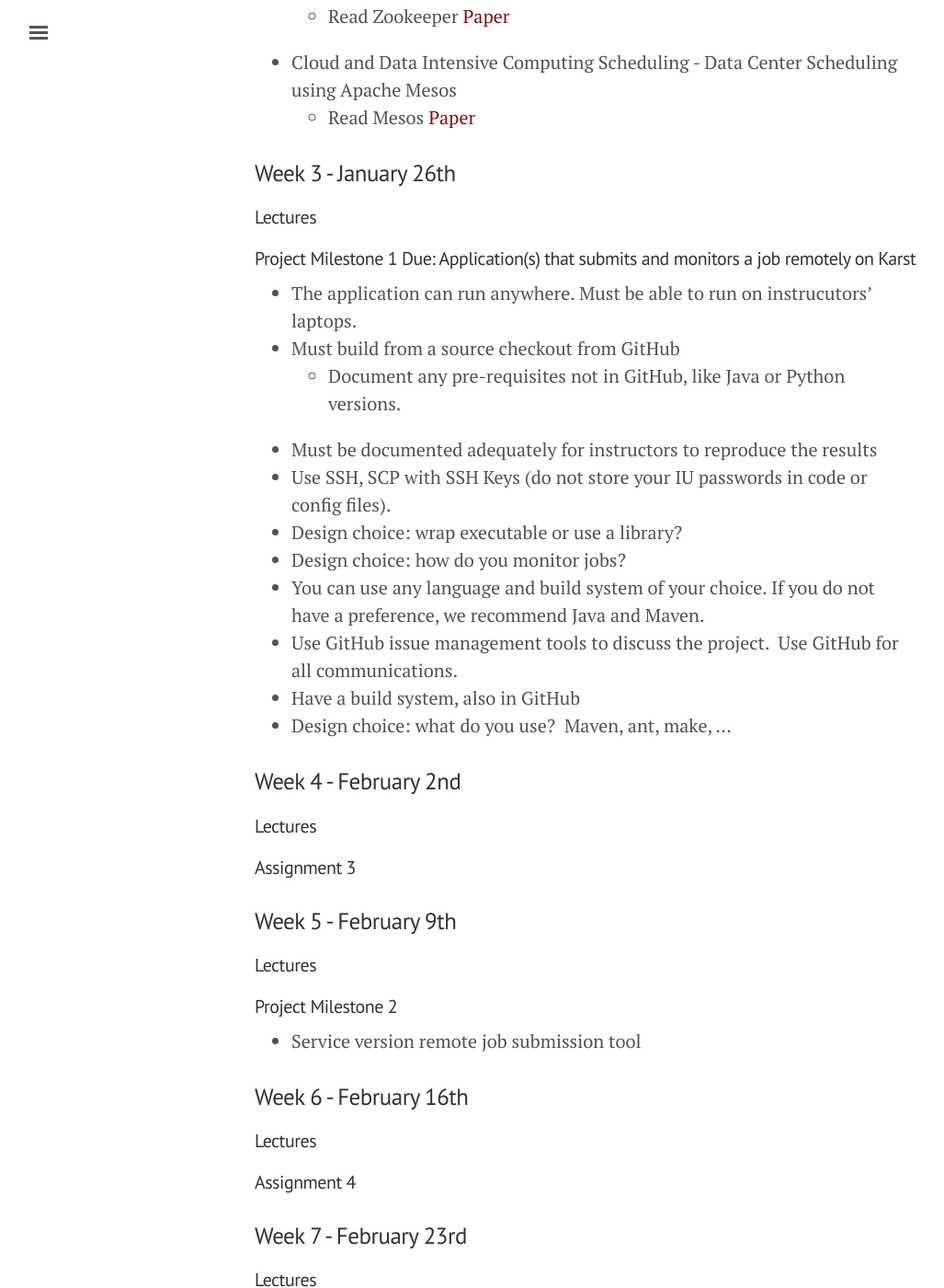
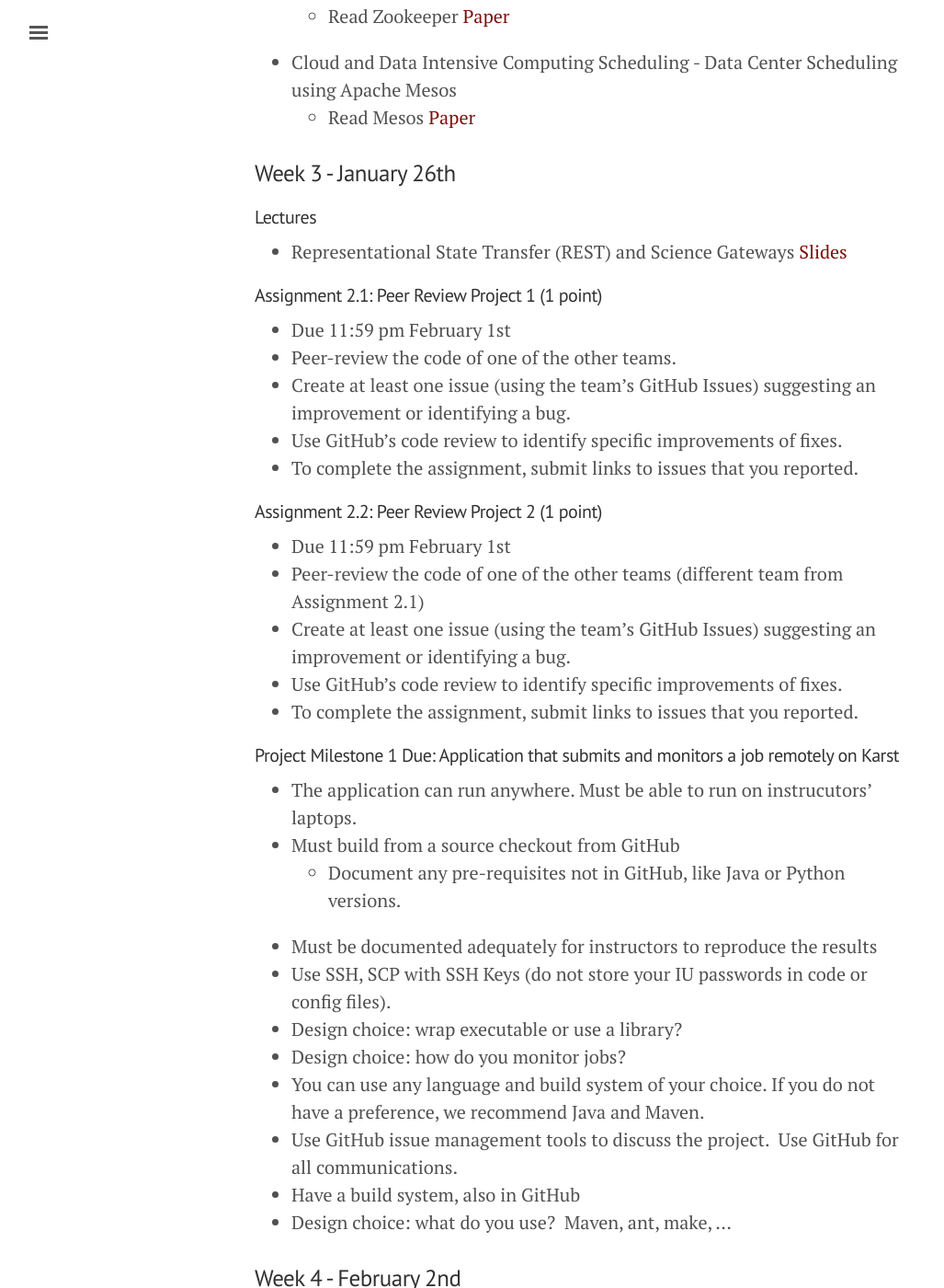
Before and after one commit to airavata-courses/airavata-courses.github.io, a Jekyll site: the page built from index.md, in a window 1280 px wide and 1400 px high, scrolled down 4218 px. Shown: the whole window at 92% size, without its empty margins (3-1030 px from the left). Built offline with Jekyll 4.4.1, drawn with Linux system fonts in a browser that asks for light colours; the list of posts is cut into pages by our own code; some of the changed text lies outside the part shown.

Commit message:
Updating page for Week 3, adding REST slides

```diff
--- a/index.md
+++ b/index.md
@@ -102,8 +102,23 @@ Students should be familiar with Linux and Unix operating systems, basic network
 ###  Week 3 - January 26th
 
 #### Lectures
+* Representational State Transfer (REST) and Science Gateways [Slides]({{ site.url }}public/slides/Week3-REST-ScienceGateways.pdf)
 
-#### Project Milestone 1 Due: Application(s) that submits and monitors a job remotely on Karst
+#### Assignment 2.1: Peer Review Project 1 (1 point)
+* Due 11:59 pm February 1st
+* Peer-review the code of one of the other teams.
+* Create at least one issue (using the team's GitHub Issues) suggesting an improvement or identifying a bug.
+* Use GitHub's code review to identify specific improvements of fixes.
+* To complete the assignment, submit links to issues that you reported.
+
+#### Assignment 2.2: Peer Review Project 2 (1 point)
+* Due 11:59 pm February 1st
+* Peer-review the code of one of the other teams (different team from Assignment 2.1)
+* Create at least one issue (using the team's GitHub Issues) suggesting an improvement or identifying a bug.
+* Use GitHub's code review to identify specific improvements of fixes.
+* To complete the assignment, submit links to issues that you reported.
+
+#### Project Milestone 1 Due: Application that submits and monitors a job remotely on Karst
 * The application can run anywhere. Must be able to run on instrucutors’ laptops.
 * Must build from a source checkout from GitHub
 	* Document any pre-requisites not in GitHub, like Java or Python versions.
@@ -120,14 +135,22 @@ Students should be familiar with Linux and Unix operating systems, basic network
 
 #### Lectures
 
-#### Assignment 3
 
 ###  Week 5 - February 9th
 
 #### Lectures
 
-#### Project Milestone 2
-* Service version remote job submission tool
+#### Project Milestone 2 Due (10 Points)
+* Your project should run as a service and with a preliminary API.
+	* Base this on the application developed in Milestone 1.
+	* API methods must be for submitting, monitoring, and canceling jobs.
+* You must provide also clients or client samples for your code.
+	* Client samples can be your choice: PHP, bash, Java clients, etc.
+* Instructors must be able to compile and run both the service and the client samples.
+	* The entire environment for running things should be automated.
+* Don’t assume clients and and the server share anything.
+	* OK to use localhost
+	* That is, run server on a laptop.
 
 ###  Week 6 - February 16th
 
```
